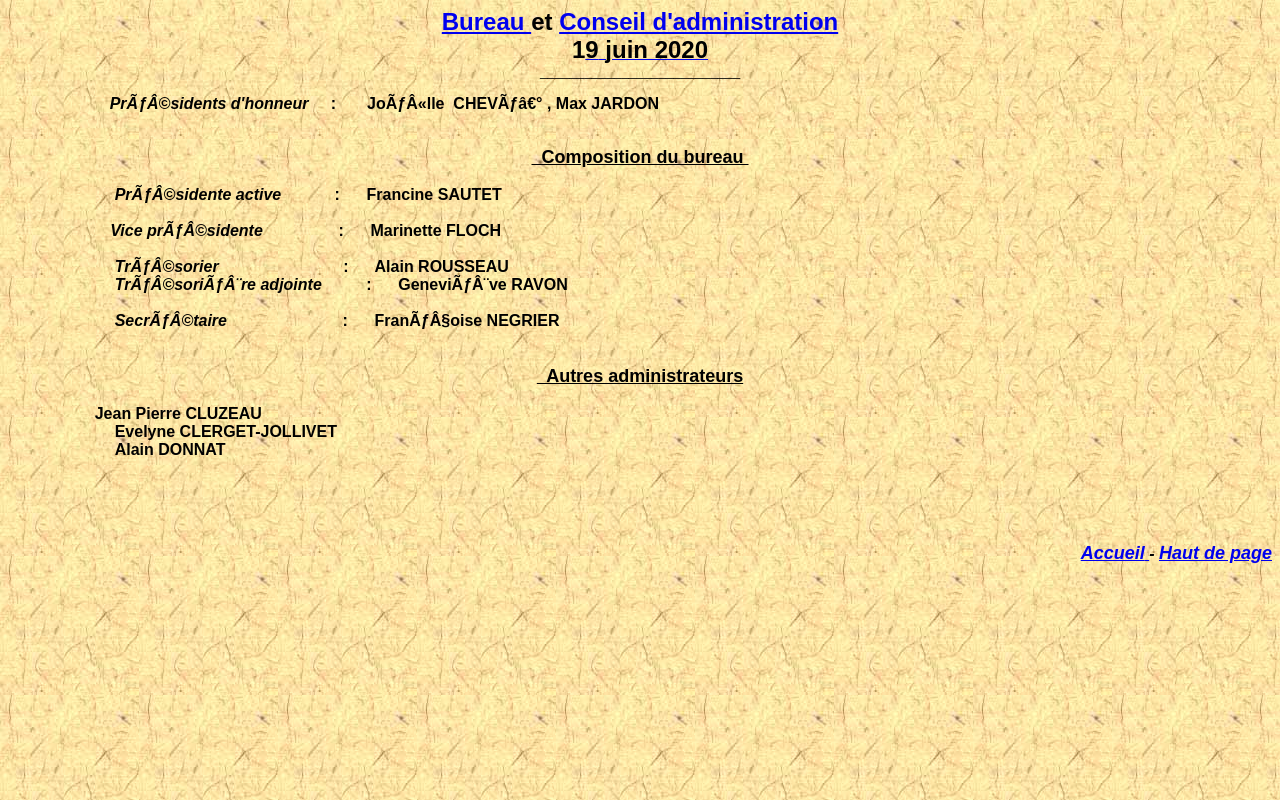
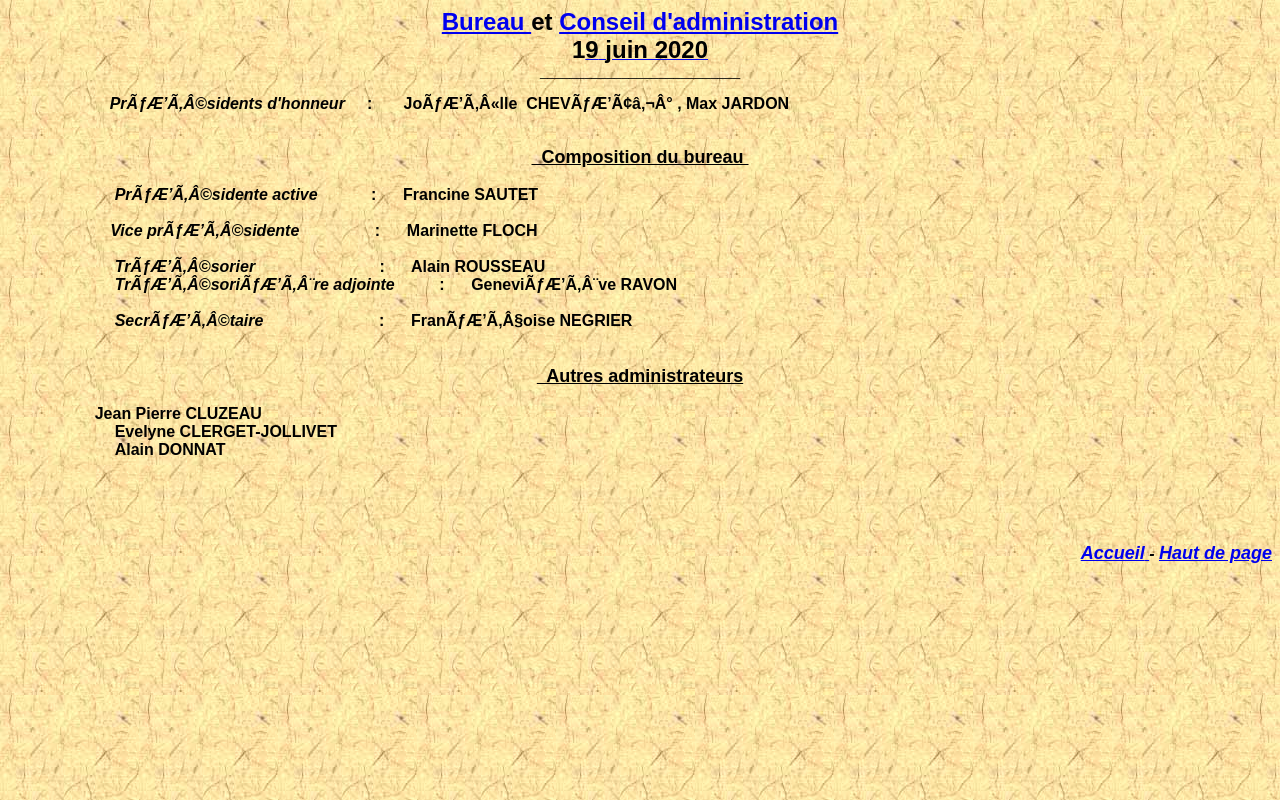
Before and after one commit to pierre2301/cercle, a plain HTML site: page CA & bureau.htm in a window 1280 px wide. Drawn offline with Linux system fonts and the light colour scheme.

Commit message:
utf8utf8utf8utf8utf8utf8utf8utf8

```diff
--- a/CA & bureau.htm
+++ b/CA & bureau.htm
@@ -36,8 +36,8 @@ juin 2020</b></font></a></p>
 <font face="Arial">___________________________</font></p>
 <p class="MsoNormal" align="center" style="text-align: center">&nbsp;</p>
 <p class="MsoNormal"><font face="Arial"><i><span style="font-size: 12.0pt">&nbsp;&nbsp;&nbsp;&nbsp;&nbsp;&nbsp;&nbsp;&nbsp;&nbsp;&nbsp;&nbsp;&nbsp;&nbsp;&nbsp;&nbsp;&nbsp;&nbsp;&nbsp;</span><font size="2">&nbsp;&nbsp;&nbsp;&nbsp;&nbsp;
-</font><b><font size="3">PrÃ©sidents d'honneur</font></b></i><font size="3"><b>&nbsp;&nbsp;
-</b>&nbsp; <b>:&nbsp;&nbsp;&nbsp;&nbsp;&nbsp;&nbsp; JoÃ«lle&nbsp; CHEVÃ‰ , Max
+</font><b><font size="3">PrÃƒÂ©sidents d'honneur</font></b></i><font size="3"><b>&nbsp;&nbsp;
+</b>&nbsp; <b>:&nbsp;&nbsp;&nbsp;&nbsp;&nbsp;&nbsp; JoÃƒÂ«lle&nbsp; CHEVÃƒâ€° , Max
 JARDON</b></font></font></p>
 <p class="MsoNormal"><font size="2">&nbsp;</font></p>
 <p class="MsoNormal"><span style="font-size: 12.0pt">&nbsp;</span></p>
@@ -45,26 +45,26 @@ JARDON</b></font></font></p>
 <a name="Bureau"></a>&nbsp; Composition du bureau&nbsp; </font></u></b></p>
 <p class="MsoNormal"><font face="Arial"><span style="font-size: 12.0pt">&nbsp;</span></font></p>
 <p class="MsoNormal"><font face="Arial"><i><span style="font-size: 12.0pt">&nbsp;&nbsp;&nbsp;&nbsp;&nbsp;&nbsp;&nbsp;&nbsp;&nbsp;&nbsp;&nbsp;&nbsp;&nbsp;&nbsp;&nbsp;&nbsp;&nbsp;&nbsp;&nbsp;&nbsp;&nbsp;&nbsp;<b>&nbsp;
-PrÃ©sidente active&nbsp;&nbsp;</b>&nbsp;&nbsp;&nbsp;&nbsp;&nbsp;&nbsp;&nbsp;<b>&nbsp;
+PrÃƒÂ©sidente active&nbsp;&nbsp;</b>&nbsp;&nbsp;&nbsp;&nbsp;&nbsp;&nbsp;&nbsp;<b>&nbsp;
 </b> </span></i><b><span style="font-size: 12.0pt">
 &nbsp;:&nbsp;&nbsp;&nbsp;&nbsp;&nbsp;</span></b></font><b><font face="Arial" size="3">
 Francine SAUTET</font></b></p>
 <p class="MsoNormal"><font face="Arial"><span style="font-size: 12.0pt">&nbsp;</span></font></p>
 <p class="MsoNormal"><font face="Arial"><i><span style="font-size: 12.0pt">
-&nbsp;&nbsp;&nbsp;&nbsp;&nbsp;&nbsp;&nbsp;&nbsp;&nbsp;&nbsp;&nbsp;&nbsp;&nbsp;&nbsp;&nbsp;&nbsp;&nbsp;&nbsp;&nbsp;&nbsp;&nbsp;<b>&nbsp; Vice prÃ©sident</b></span></i><span style="font-size: 12.0pt"><b><i>e</i>&nbsp;</b>&nbsp;&nbsp;&nbsp;&nbsp;
+&nbsp;&nbsp;&nbsp;&nbsp;&nbsp;&nbsp;&nbsp;&nbsp;&nbsp;&nbsp;&nbsp;&nbsp;&nbsp;&nbsp;&nbsp;&nbsp;&nbsp;&nbsp;&nbsp;&nbsp;&nbsp;<b>&nbsp; Vice prÃƒÂ©sident</b></span></i><span style="font-size: 12.0pt"><b><i>e</i>&nbsp;</b>&nbsp;&nbsp;&nbsp;&nbsp;
 <b>&nbsp;&nbsp;&nbsp;&nbsp;&nbsp;&nbsp;&nbsp;&nbsp;&nbsp;&nbsp; :&nbsp;&nbsp;&nbsp;&nbsp;&nbsp;
 Marinette FLOCH</b></span><i><span style="font-size: 12.0pt">&nbsp;&nbsp;&nbsp;&nbsp;&nbsp;&nbsp;&nbsp;&nbsp;<b>&nbsp;&nbsp;&nbsp;&nbsp;&nbsp;&nbsp;&nbsp;&nbsp;&nbsp;&nbsp;</b></span></i></font></p>
 <p class="MsoNormal"><font face="Arial"><span style="font-size: 12.0pt">&nbsp;</span></font></p>
 <p class="MsoNormal"><font face="Arial"><i><span style="font-size: 12.0pt">&nbsp;&nbsp;&nbsp;&nbsp;&nbsp;&nbsp;&nbsp;&nbsp;&nbsp;&nbsp;&nbsp;&nbsp;&nbsp;&nbsp;&nbsp;&nbsp;&nbsp;&nbsp;&nbsp;&nbsp;&nbsp;&nbsp;<b>&nbsp;
-TrÃ©sorier</b></span></i><span style="font-size: 12.0pt"><b>&nbsp;&nbsp;</b>&nbsp;&nbsp;&nbsp;&nbsp;&nbsp;&nbsp;&nbsp;&nbsp;&nbsp;&nbsp;&nbsp;&nbsp;&nbsp;&nbsp;&nbsp;&nbsp;&nbsp; &nbsp;&nbsp;<b>&nbsp;&nbsp;&nbsp;&nbsp;&nbsp;
+TrÃƒÂ©sorier</b></span></i><span style="font-size: 12.0pt"><b>&nbsp;&nbsp;</b>&nbsp;&nbsp;&nbsp;&nbsp;&nbsp;&nbsp;&nbsp;&nbsp;&nbsp;&nbsp;&nbsp;&nbsp;&nbsp;&nbsp;&nbsp;&nbsp;&nbsp; &nbsp;&nbsp;<b>&nbsp;&nbsp;&nbsp;&nbsp;&nbsp;
 :&nbsp;&nbsp;&nbsp;&nbsp;&nbsp; Alain ROUSSEAU</b></span></font></p>
 <p class="MsoNormal"><b><font face="Arial" size="3">&nbsp;&nbsp;&nbsp;&nbsp;&nbsp;&nbsp;&nbsp;&nbsp;&nbsp;&nbsp;&nbsp;&nbsp;&nbsp;&nbsp;&nbsp;&nbsp;&nbsp;&nbsp;&nbsp;&nbsp;&nbsp;&nbsp;
-<i>&nbsp;TrÃ©soriÃ¨re adjointe </i>&nbsp;&nbsp;&nbsp;&nbsp;&nbsp;&nbsp;&nbsp;&nbsp;
-:&nbsp;&nbsp;&nbsp;&nbsp;&nbsp; GeneviÃ¨ve RAVON</font></b></p>
+<i>&nbsp;TrÃƒÂ©soriÃƒÂ¨re adjointe </i>&nbsp;&nbsp;&nbsp;&nbsp;&nbsp;&nbsp;&nbsp;&nbsp;
+:&nbsp;&nbsp;&nbsp;&nbsp;&nbsp; GeneviÃƒÂ¨ve RAVON</font></b></p>
 <p class="MsoNormal"><font face="Arial"><i><span style="font-size: 12.0pt">&nbsp;&nbsp;&nbsp;&nbsp;&nbsp;&nbsp;&nbsp;&nbsp;&nbsp;&nbsp;&nbsp;&nbsp;&nbsp;&nbsp;&nbsp;&nbsp;&nbsp;&nbsp;&nbsp;&nbsp;&nbsp;<b>&nbsp;&nbsp;</b></span></i></font></p>
 <p class="MsoNormal"><font face="Arial"><i><span style="font-size: 12.0pt">&nbsp;&nbsp;&nbsp;&nbsp;&nbsp;&nbsp;&nbsp;&nbsp;&nbsp;&nbsp;&nbsp;&nbsp;&nbsp;<b>&nbsp;&nbsp;&nbsp;&nbsp;&nbsp;&nbsp;&nbsp;&nbsp;&nbsp;&nbsp;
-SecrÃ©taire </b></span></i><span style="font-size: 12.0pt"><b>&nbsp;&nbsp;&nbsp;&nbsp;&nbsp;&nbsp;&nbsp;&nbsp;&nbsp;&nbsp;</b>&nbsp;&nbsp;&nbsp;&nbsp;&nbsp;&nbsp;&nbsp;&nbsp;&nbsp;&nbsp;&nbsp;&nbsp;&nbsp;&nbsp;
-<b>:&nbsp;&nbsp;&nbsp;&nbsp;&nbsp; FranÃ§oise NEGRIER</b></span><i><span style="font-size: 12.0pt">&nbsp;&nbsp;&nbsp;&nbsp;&nbsp;&nbsp;&nbsp;&nbsp;&nbsp;&nbsp;&nbsp;&nbsp;&nbsp;&nbsp;&nbsp;&nbsp;&nbsp;<b>&nbsp;&nbsp; </b></span></i>
+SecrÃƒÂ©taire </b></span></i><span style="font-size: 12.0pt"><b>&nbsp;&nbsp;&nbsp;&nbsp;&nbsp;&nbsp;&nbsp;&nbsp;&nbsp;&nbsp;</b>&nbsp;&nbsp;&nbsp;&nbsp;&nbsp;&nbsp;&nbsp;&nbsp;&nbsp;&nbsp;&nbsp;&nbsp;&nbsp;&nbsp;
+<b>:&nbsp;&nbsp;&nbsp;&nbsp;&nbsp; FranÃƒÂ§oise NEGRIER</b></span><i><span style="font-size: 12.0pt">&nbsp;&nbsp;&nbsp;&nbsp;&nbsp;&nbsp;&nbsp;&nbsp;&nbsp;&nbsp;&nbsp;&nbsp;&nbsp;&nbsp;&nbsp;&nbsp;&nbsp;<b>&nbsp;&nbsp; </b></span></i>
 <span style="font-size: 12.0pt; font-weight:700">
 &nbsp;&nbsp;&nbsp;&nbsp;&nbsp;&nbsp;&nbsp;&nbsp;&nbsp;&nbsp;&nbsp;&nbsp;&nbsp;&nbsp;&nbsp;&nbsp;&nbsp;&nbsp;&nbsp;&nbsp;&nbsp;&nbsp;&nbsp;&nbsp;&nbsp;&nbsp;&nbsp;&nbsp;&nbsp;&nbsp;&nbsp;&nbsp;&nbsp;&nbsp;&nbsp;&nbsp;&nbsp;&nbsp;&nbsp;&nbsp;&nbsp;&nbsp;&nbsp;&nbsp;&nbsp;&nbsp;&nbsp;&nbsp;&nbsp;&nbsp;&nbsp;&nbsp;&nbsp;&nbsp;&nbsp;&nbsp;&nbsp;&nbsp;&nbsp;&nbsp;&nbsp;&nbsp;&nbsp;&nbsp;&nbsp;&nbsp;&nbsp;&nbsp;&nbsp; </span>
 </font></p>
```
